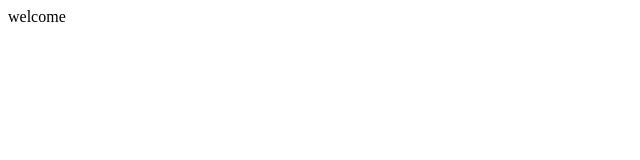
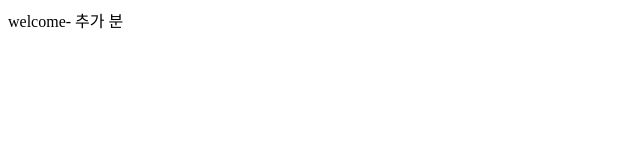
Before and after one commit to leseraphina/01_05_gitsample, a plain HTML site: page index.html in a window 1280 px wide. Shown: the full height of the page, 0-640 px from the left. Drawn offline with Linux system fonts and the light colour scheme.

Commit message:
study end

```diff
--- a/index.html
+++ b/index.html
@@ -7,6 +7,6 @@
   <title>git pull</title>
 </head>
 <body>
-  welcome
+  welcome- 추가 분
 </body>
 </html>
```
